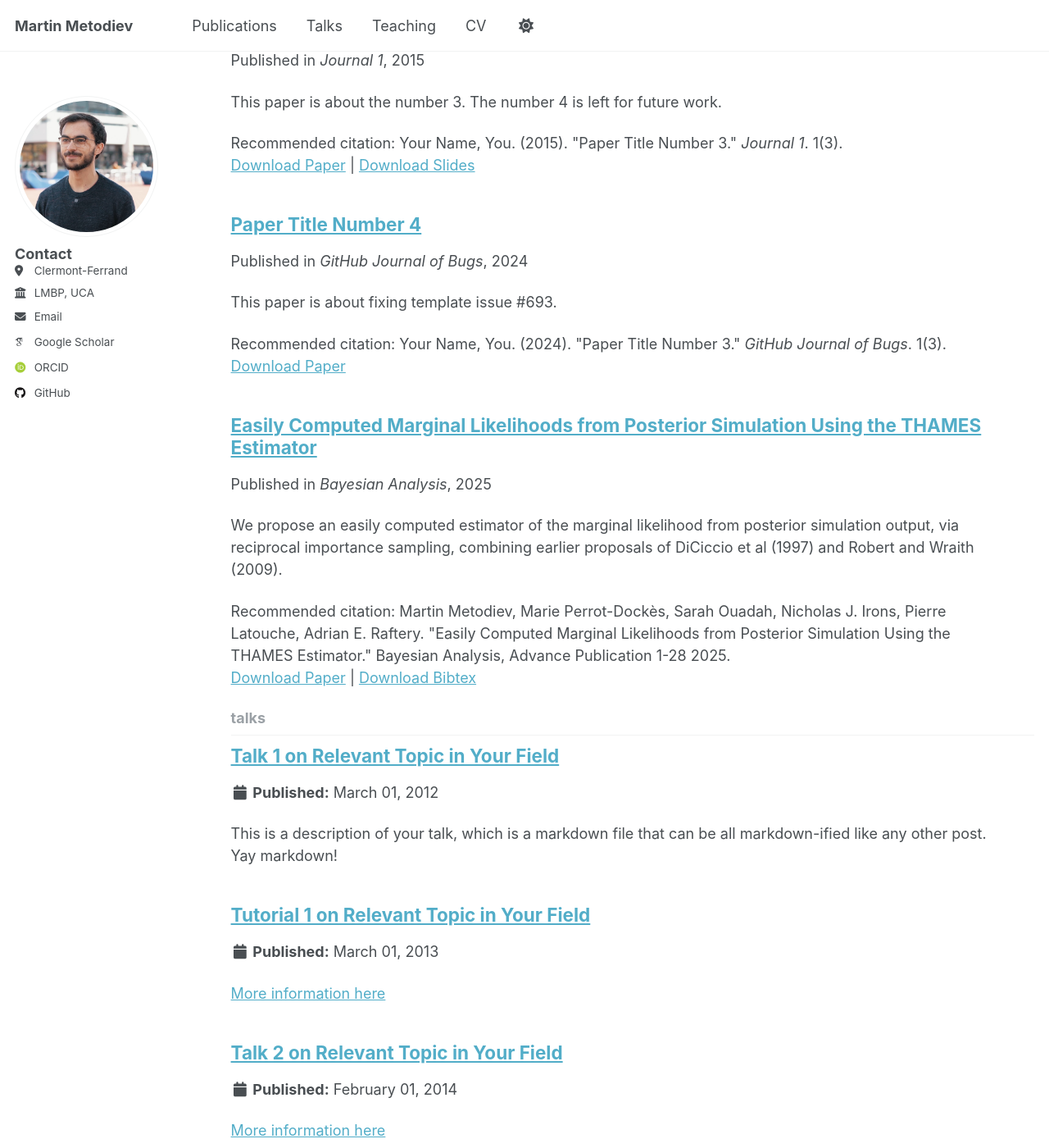
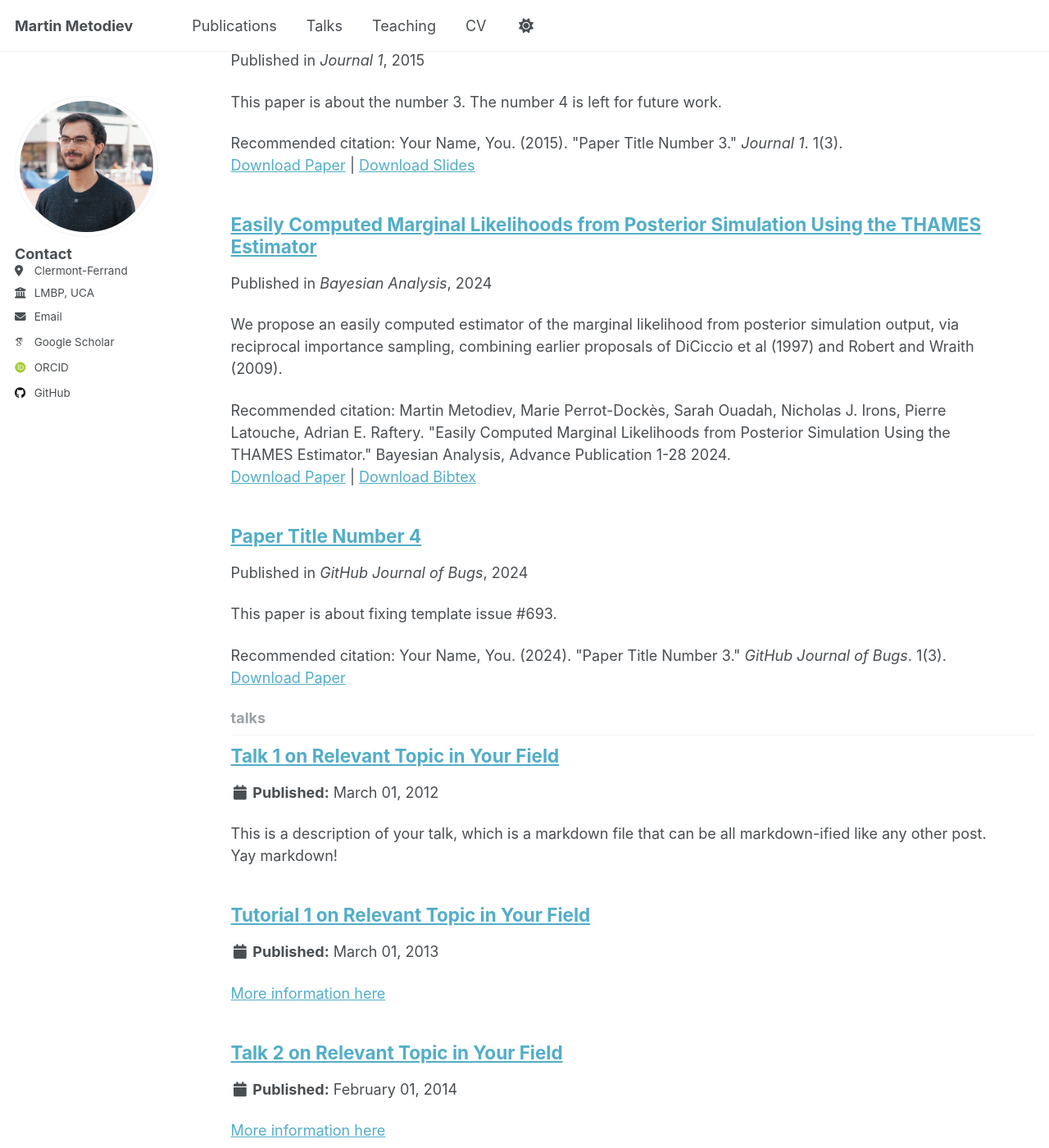
Before and after one commit to m-metodiev/m-metodiev.github.io, a Jekyll site: the page built from _pages/collection-archive.html, in a window 1280 px wide and 1400 px high, scrolled down 1383 px. Shown: the whole window at 82% size. Built offline with Jekyll 4.4.1, drawn with Linux system fonts in a browser that asks for light colours; some web fonts are replaced.

Commit message:
Update 2009-10-01-paper-title-number-1.md

```diff
--- a/_publications/2009-10-01-paper-title-number-1.md
+++ b/_publications/2009-10-01-paper-title-number-1.md
@@ -4,12 +4,12 @@ collection: publications
 category: manuscripts
 permalink: /publication/2009-10-01-paper-title-number-1
 excerpt: 'We propose an easily computed estimator of the marginal likelihood from posterior simulation output, via reciprocal importance sampling, combining earlier proposals of DiCiccio et al (1997) and Robert and Wraith (2009).'
-date: 2025-01-01
+date: 2024-01-01
 venue: 'Bayesian Analysis'
 paperurl: 'http://academicpages.github.io/files/paper1.pdf'
 bibtexurl: 'http://academicpages.github.io/files/bibtex1.bib'
 citation: 'Martin Metodiev, Marie Perrot-Dockès, Sarah Ouadah, Nicholas J. Irons, Pierre Latouche, Adrian E. Raftery.
 "Easily Computed Marginal Likelihoods from Posterior Simulation Using the THAMES Estimator." Bayesian
-Analysis, Advance Publication 1-28 2025.'
+Analysis, Advance Publication 1-28 2024.'
 ---
 We propose an easily computed estimator of the marginal likelihood from posterior simulation output, via reciprocal importance sampling, combining earlier proposals of DiCiccio et al (1997) and Robert and Wraith (2009). This involves only the unnormalized posterior densities from the sampled parameter values, and does not involve additional simulations beyond the main posterior simulation, or additional complicated calculations, provided that the parameter space is unconstrained. Even if this is not the case, the estimator is easily adjusted by a simple Monte Carlo approximation. It is unbiased for the reciprocal of the marginal likelihood, consistent, has finite variance, and is asymptotically normal. It involves one user-specified control parameter, and we derive an optimal way of specifying this. We illustrate it with several numerical examples.
```
